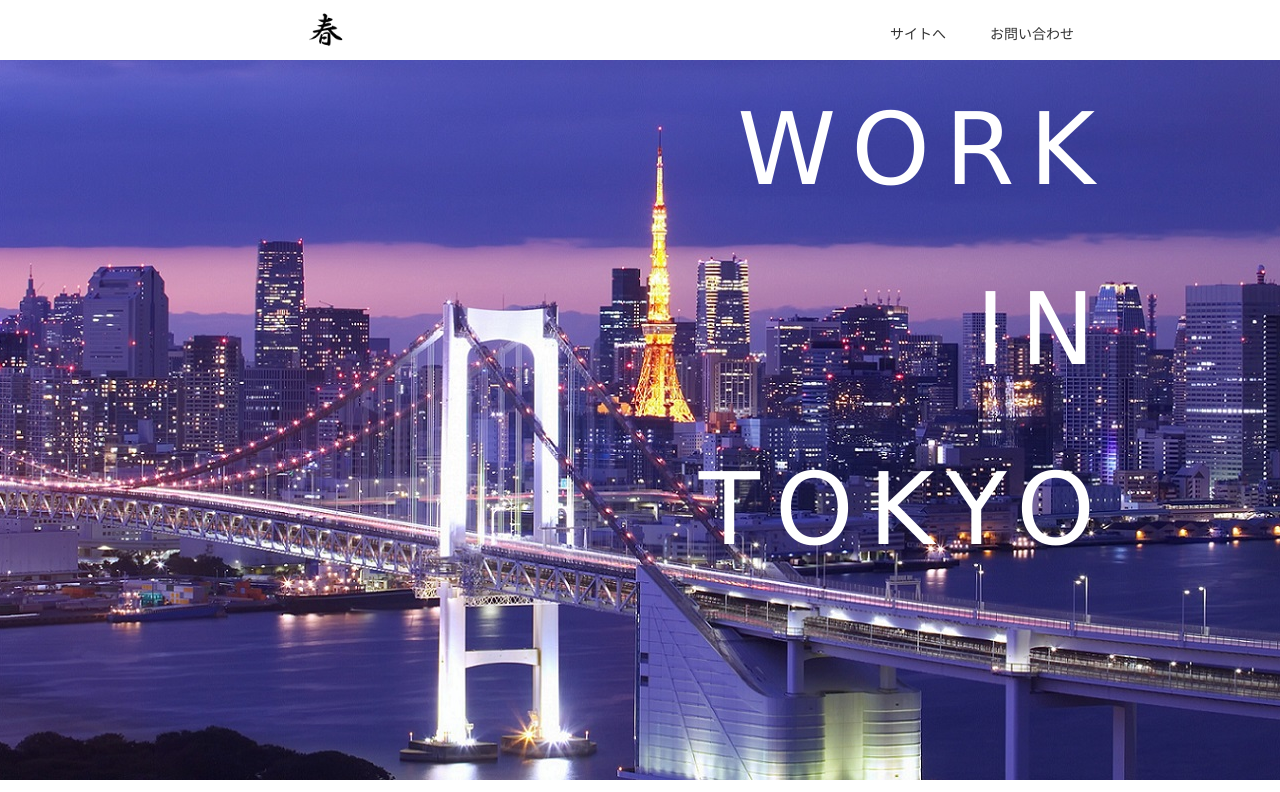
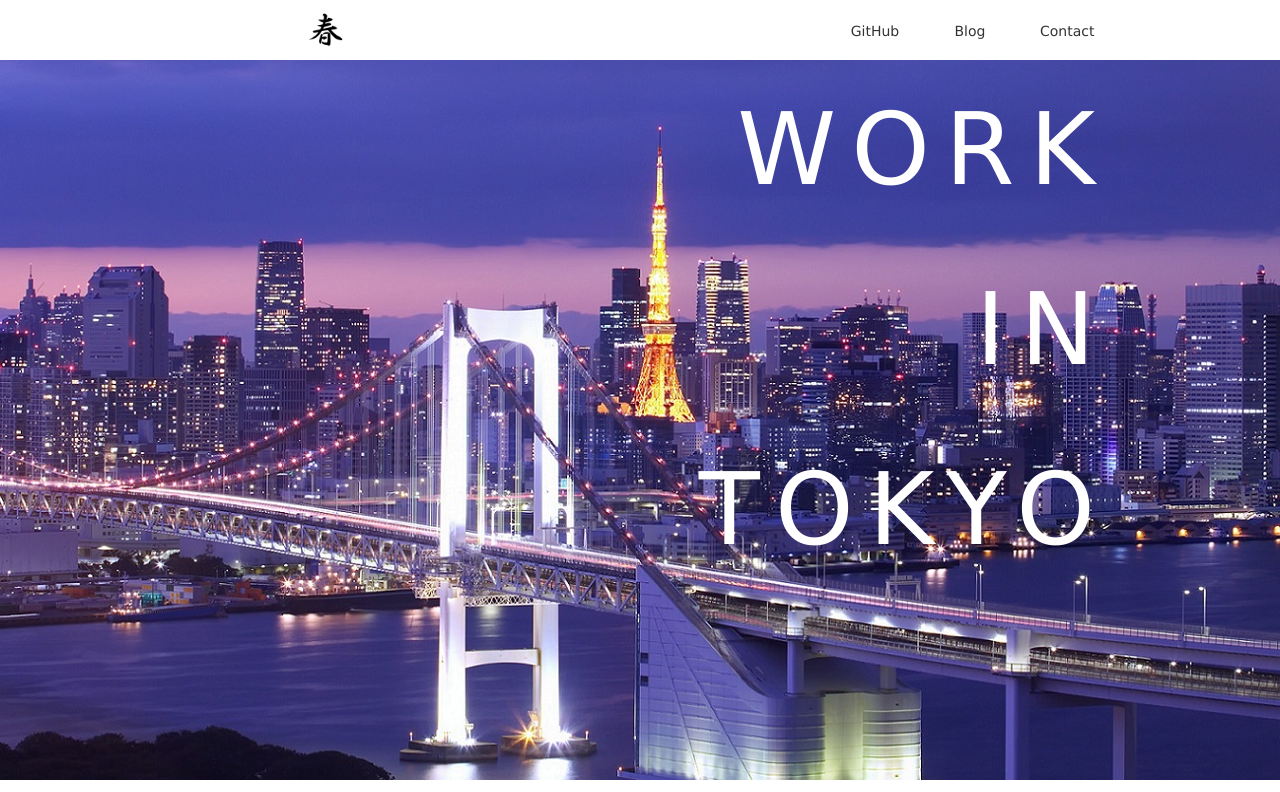
Before and after one commit to haliver/about, a plain HTML site: page index.html in a window 1280 px wide. Shown: the top 792 px of the page. Drawn offline with nearby package versions, Linux system fonts and the light colour scheme.

Commit message:
mod design

```diff
--- a/css/smart.css
+++ b/css/smart.css
@@ -38,8 +38,8 @@ a:active {
 }
 p {
   font-family:'Lucida Grande', 'Hiragino Kaku Gothic ProN', 'ヒラギノ角ゴ ProN W3', Meiryo, メイリオ, sans-serif;
-  font-size: 15px;
-  line-height: 36px;
+  font-size: 16px;
+  line-height: 48px;
   margin: 10px 5px;
 }
 img {
@@ -178,8 +178,8 @@ h2 {
   height: 480px;
 }
 .index-top-title {
-  padding: 25px 60px 25px 25px;
-  font-size: 40px;
+  padding: 25px 50px 25px 25px;
+  font-size: 50px;
   text-decoration: none;
   text-align: center;
   color: #ffffff;
@@ -187,6 +187,7 @@ h2 {
   letter-spacing: 15px;
   position: relative;
   float: left;
+  clear: both;
 }
 /*--------------------------------------------------*/
 #works {
--- a/css/style.css
+++ b/css/style.css
@@ -133,7 +133,7 @@ h2 {
 /*--------------------------------------------------*/
 #menu {
   float: right;
-  width: 300px;
+  width: 340px;
   margin: 0;
   right: 0px;
 }
@@ -151,7 +151,7 @@ h2 {
   float: left;
   padding: 0;
   width: 70px;
-  margin: 0 30px 0 0;
+  margin: 0 25px 0 0;
   text-align: center;
 }
 #menu ul li a {
--- a/index.html
+++ b/index.html
@@ -29,8 +29,9 @@
     <div id="header-right">
       <div id="menu">
         <ul>
-          <li><a href="http://healthhack.jp">サイトへ</a></li>
-          <li><a href="http://healthhack.jp/contact" class="contact-btn">お問い合わせ</a></li>
+          <li><a href="https://github.com/haliver">GitHub</a></li>
+          <li><a href="http://healthhack.jp">Blog</a></li>
+          <li><a href="http://healthhack.jp/contact" class="contact-btn">Contact</a></li>
         </ul>
       </div>
       <span id="menu-btn">
@@ -132,7 +133,6 @@
         <img src="./img/github.png" width="100px" height="100px" alt="github">
       </div>
     </div>
-
   </section>
 
   <section id="other">
@@ -170,8 +170,9 @@
 
 <div id="s-menu">
   <ul>
-    <li><a href="http://healthhack.jp">サイトへ</a></li>
-    <li><a href="http://healthhack.jp/contact" class="contact-btn">お問い合わせ</a></li>
+    <li><a href="https://github.com/haliver">GitHub</a></li>
+    <li><a href="http://healthhack.jp">Blog</a></li>
+    <li><a href="http://healthhack.jp/contact" class="contact-btn">Contact</a></li>
   </ul>
 </div>
 
```
